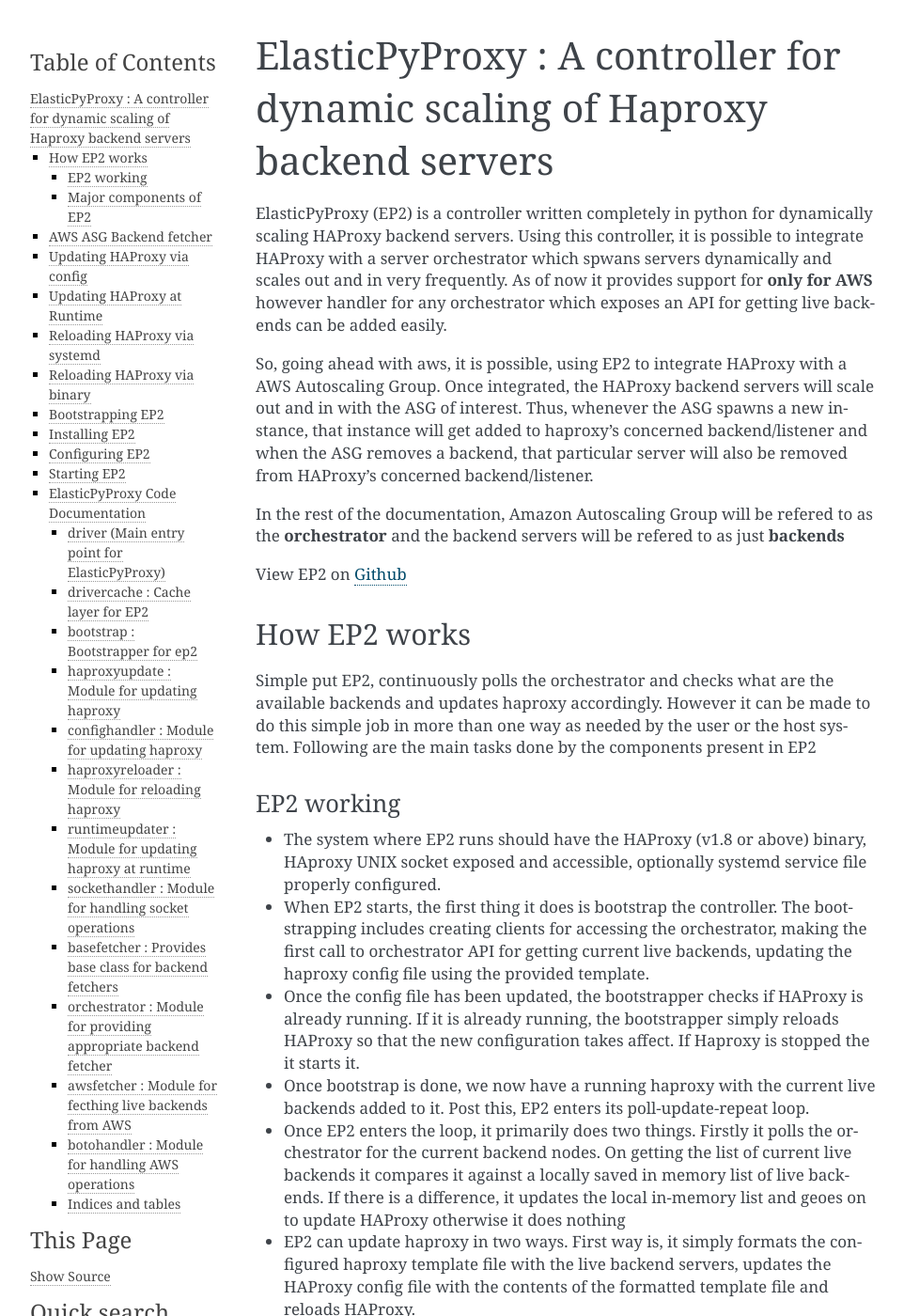
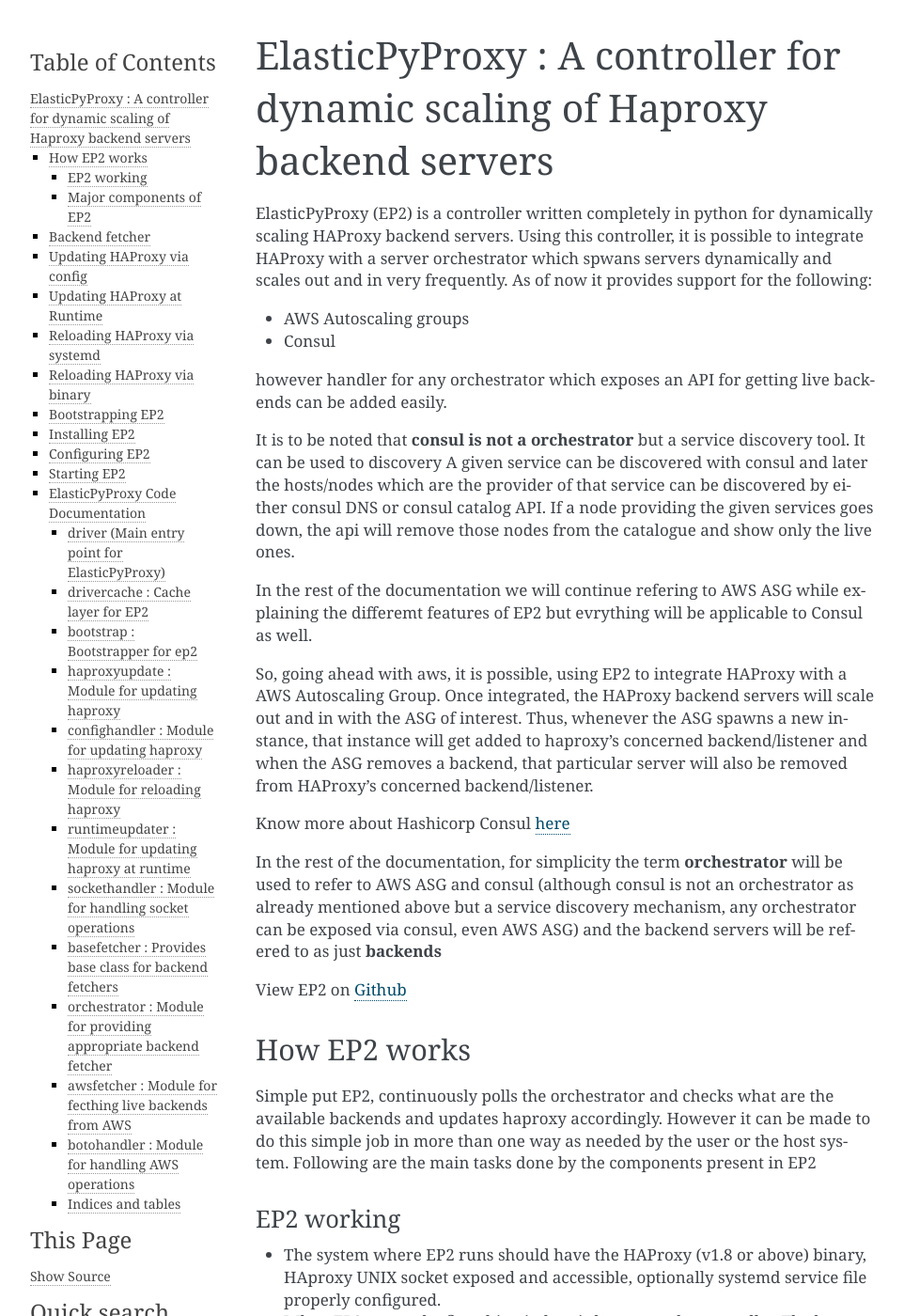
Before and after one commit to LazyWolves/ElasticPyProxy, a Sphinx documentation site: the page built from docs/source/index.rst, in a window 1280 px wide and 1400 px high. Shown: the whole window at 94% size, without its empty margins (148-1110 px from the left). Built offline with Sphinx 7.4.7, drawn with Linux system fonts in a browser that asks for light colours; some of the changed text lies outside the part shown.

Commit message:
Update index.rst

```diff
--- a/docs/source/index.rst
+++ b/docs/source/index.rst
@@ -9,15 +9,32 @@
 
 ElasticPyProxy (EP2) is a controller written completely in python for dynamically scaling HAProxy backend servers. Using this
 controller, it is possible to integrate HAProxy with a server orchestrator which spwans servers dynamically and scales
-out and in very frequently. As of now it provides support for **only for AWS** however handler for any orchestrator which
-exposes an API for getting live backends can be added easily.
+out and in very frequently. As of now it provides support for the following:
+
+- AWS Autoscaling groups
+- Consul
+
+however handler for any orchestrator which exposes an API for getting live backends can be added easily.
+
+It is to be noted that **consul is not a orchestrator** but a service discovery tool. It can be used to discovery
+A given service can be discovered with consul and later the hosts/nodes which are the provider of that service
+can be discovered by either consul DNS or consul catalog API. If a node providing the given services goes down,
+the api will remove those nodes from the catalogue and show only the live ones.
+
+In the rest of the documentation we will continue refering to AWS ASG while explaining the differemt features
+of EP2 but evrything will be applicable to Consul as well.
 
 So, going ahead with aws, it is possible, using EP2 to integrate HAProxy with a AWS Autoscaling Group. Once integrated, the
 HAProxy backend servers will scale out and in with the ASG of interest. Thus, whenever the ASG spawns a new instance, that
 instance will get added to haproxy's concerned backend/listener and when the ASG removes a backend, that particular server
 will also be removed from HAProxy's concerned backend/listener.
 
-In the rest of the documentation, Amazon Autoscaling Group will be refered to as the **orchestrator** and the backend servers will be refered to as just **backends**
+Know more about Hashicorp Consul `here <https://www.consul.io/>`_
+
+In the rest of the documentation, for simplicity the term **orchestrator** will be used to refer to AWS ASG
+and consul (although consul is not an orchestrator as already mentioned above but a service discovery mechanism,
+any orchestrator can be exposed via consul, even AWS ASG) and the backend servers will be refered to as
+just **backends**
 
 View EP2 on `Github <https://www.github.com/djmgit/ElasticPyProxy>`_
 
@@ -47,7 +64,7 @@
 
 - Once EP2 enters the loop, it primarily does two things. Firstly it polls the orchestrator for the current backend nodes. On
   getting the list of current live backends it compares it against a locally saved in memory list of live backends.
-  If there is a difference, it updates the local in-memory list and geoes on to update HAProxy otherwise it does nothing
+  If there is a difference, it updates the local in-memory list and goes on to update HAProxy otherwise it does nothing
 
 - EP2 can update haproxy in two ways. First way is, it simply formats the configured haproxy template file with the live
   backend servers, updates the HAProxy config file with the contents of the formatted template file and reloads HAProxy.
@@ -73,7 +90,7 @@
 =========================
 
   - Backend fetcher : The backend fetcher fetches the live backends from the configured orchestrator. As mentioned earlier
-    for now this is AWS.
+    for now this is AWS ASG and Consul.
 
   - HaproxyUpdater : This updates the HAProxy, either by updating config or via socket at runtime.
 
@@ -83,14 +100,11 @@
 
   - HaproxyReloader : This is used to reload HAProxy wither via systemd or via binary.
 
-AWS ASG Backend fetcher
+Backend fetcher
 **************************
 
-  The **aws asg backend fectcher** or the awsfetcher in short, fetches the available servers in the concerned asg using
-  the boto3 python libaray.
-
-  It uses the boto3 asg client to get the instance IDs of the available instances in the desired asg and then uses
-  boto3 ec2 client to get the public/private IPs of the available instances.
+  The awsfetcher and the consulfetcher, fetches the available servers in the concerned asg or service respectively.
+  For AWS ASG, boto3 library is used and for Consul, the Consul catalog API is used.
 
 Updating HAProxy via config
 *******************************
@@ -231,6 +245,15 @@
   aws_secret_access_key =
   asg_name =
   region_name =
+
+For Consul, the following block can be used instead of [AWS]::
+
+  [CONSUL]
+  service_name =
+  consul_ip =
+  consul_port =
+  only_passing =
+  tags =
 
 Params involved:
 
```
